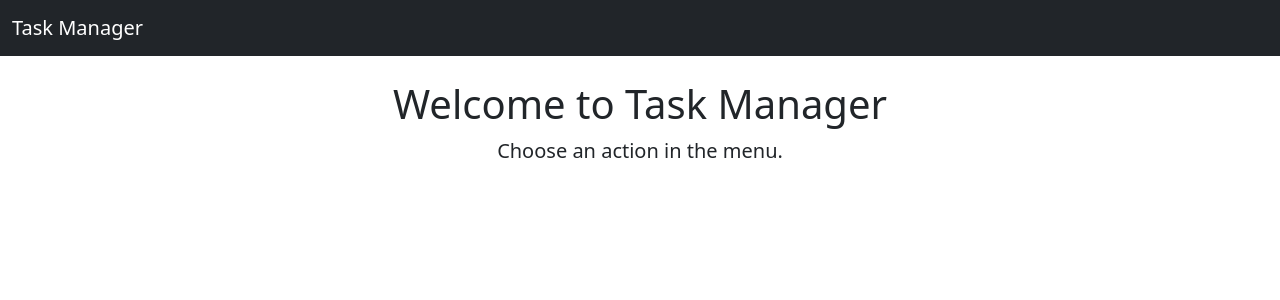
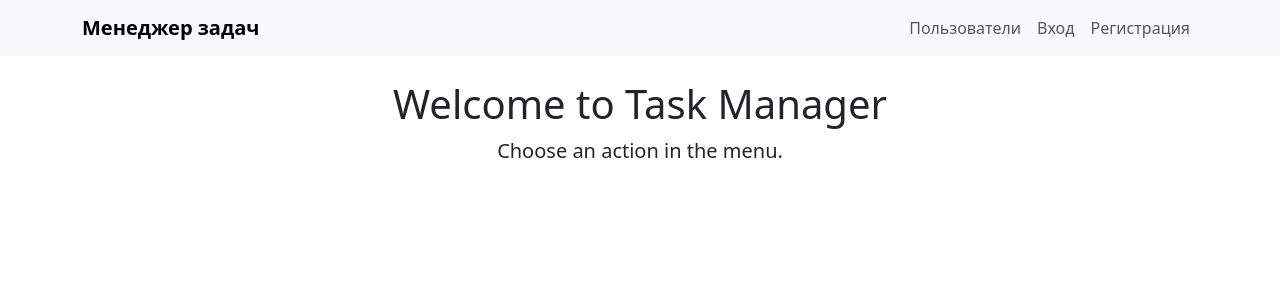
Before and after one commit to D4rkli/python-project-52, a Django app: page / in a window 1280 px wide. Shown: the top 300 px of the page. Run offline with Django 4.2, Linux system fonts and the light colour scheme; some libraries are stand-ins or nearby versions.

```diff
--- a/task_manager/templates/base.html
+++ b/task_manager/templates/base.html
@@ -9,11 +9,20 @@
     {% bootstrap_javascript %}
   </head>
   <body>
-    <nav class="navbar navbar-expand-md navbar-dark bg-dark mb-4">
-      <div class="container-fluid">
-        <a class="navbar-brand" href="#">Task Manager</a>
+    <nav class="navbar navbar-expand-lg navbar-light bg-light mb-4">
+      <div class="container">
+        <a class="navbar-brand fw-bold" href="#">Менеджер задач</a>
         <div>
-          <ul class="navbar-nav me-auto mb-2 mb-md-0">
+          <ul class="navbar-nav ms-auto mb-2 mb-lg-0">
+            <li class="nav-item">
+              <a class="nav-link" href="#">Пользователи</a>
+            </li>
+            <li class="nav-item">
+              <a class="nav-link" href="#">Вход</a>
+            </li>
+            <li class="nav-item">
+              <a class="nav-link" href="#">Регистрация</a>
+            </li>
           </ul>
         </div>
       </div>
```
